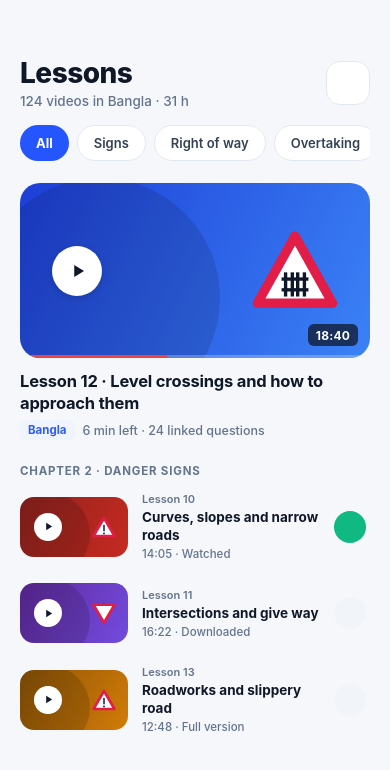
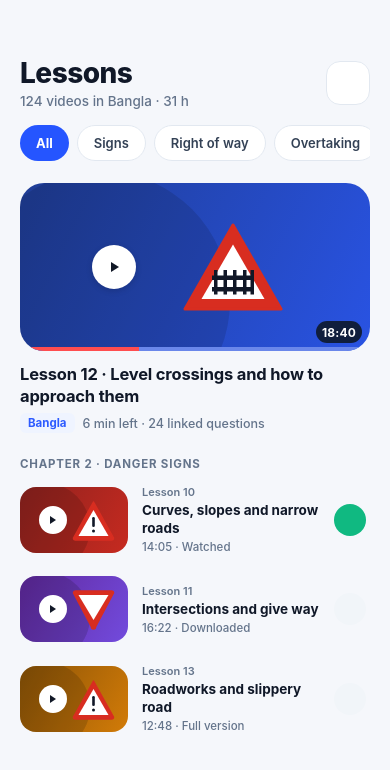
Before and after one commit to abdul-kader138/tmm-patente-app, a React Native app: screen /VideoLessons in a window 390 px wide. Shown: the top 770 px of the page. Built offline with nearby package versions, Linux system fonts and the light colour scheme; some icons are missing.

Commit message:
fix(learn): exact mathematical vector calibration for B2 featured video card and road signs

```diff
--- a/src/screens/learn/VideoLessonsScreen.tsx
+++ b/src/screens/learn/VideoLessonsScreen.tsx
@@ -11,7 +11,7 @@ import { useNavigation } from '@react-navigation/native';
 import { NativeStackNavigationProp } from '@react-navigation/native-stack';
 import { useSafeAreaInsets } from 'react-native-safe-area-context';
 import { LinearGradient } from 'expo-linear-gradient';
-import Svg, { Polygon, Line, Circle } from 'react-native-svg';
+import Svg, { Path, Polygon, Rect, Circle } from 'react-native-svg';
 import { Search, Check, Download, Lock } from 'lucide-react-native';
 
 import { RootStackParamList } from '../../navigation/types';
@@ -22,53 +22,69 @@ type NavigationProp = NativeStackNavigationProp<RootStackParamList>;
 
 // --- PURE VECTOR SVG ROAD SIGNS ---
 
-/** Railway Level Crossing Danger Sign */
-const LevelCrossingSign: React.FC<{ size?: number }> = ({ size = 64 }) => (
-  <Svg width={size} height={size} viewBox="0 0 64 64">
-    {/* Outer Red Danger Triangle */}
+/** Railway Level Crossing Danger Sign (passaggio a livello con barriere) */
+const LevelCrossingSign: React.FC<{ width?: number; height?: number }> = ({
+  width = 100,
+  height = 87.5,
+}) => (
+  <Svg width={width} height={height} viewBox="0 0 200 175">
+    {/* Outer Red Danger Triangle with rounded corners */}
     <Polygon
-      points="32,6 60,56 4,56"
-      fill="#FFFFFF"
-      stroke="#E11D48"
-      strokeWidth="7"
+      points="100,4 196,172 4,172"
+      fill="#D82D20"
+      stroke="#D82D20"
+      strokeWidth="6"
       strokeLinejoin="round"
+      strokeLinecap="round"
     />
-    {/* Railway Barrier / Fence Graphic */}
-    <Line x1="22" y1="38" x2="42" y2="38" stroke="#0F172A" strokeWidth="2.5" />
-    <Line x1="22" y1="46" x2="42" y2="46" stroke="#0F172A" strokeWidth="2.5" />
-    <Line x1="25" y1="33" x2="25" y2="51" stroke="#0F172A" strokeWidth="2.5" />
-    <Line x1="30" y1="33" x2="30" y2="51" stroke="#0F172A" strokeWidth="2.5" />
-    <Line x1="34" y1="33" x2="34" y2="51" stroke="#0F172A" strokeWidth="2.5" />
-    <Line x1="39" y1="33" x2="39" y2="51" stroke="#0F172A" strokeWidth="2.5" />
+    {/* Inner White Triangle */}
+    <Polygon points="100,43 163,152 37,152" fill="#FFFFFF" />
+    {/* Top horizontal fence rail */}
+    <Rect x={58} y={105} width={84} height={9} fill="#111827" />
+    {/* Bottom horizontal fence rail */}
+    <Rect x={58} y={128} width={84} height={9} fill="#111827" />
+    {/* 5 vertical fence pickets */}
+    <Rect x={62} y={94} width={7} height={49} fill="#111827" />
+    <Rect x={81} y={94} width={7} height={49} fill="#111827" />
+    <Rect x={100} y={94} width={7} height={49} fill="#111827" />
+    <Rect x={120} y={94} width={7} height={49} fill="#111827" />
+    <Rect x={135} y={94} width={7} height={49} fill="#111827" />
   </Svg>
 );
 
 /** General Danger Exclamation Sign (!) */
-const DangerSign: React.FC<{ size?: number }> = ({ size = 32 }) => (
-  <Svg width={size} height={size} viewBox="0 0 32 32">
-    <Polygon
-      points="16,4 30,28 2,28"
-      fill="#FFFFFF"
-      stroke="#E11D48"
-      strokeWidth="3.5"
+const DangerSign: React.FC<{ width?: number; height?: number }> = ({
+  width = 45,
+  height = 42,
+}) => (
+  <Svg width={width} height={height} viewBox="0 0 45 42">
+    <Path
+      d="M 22.5 3 L 42.5 39 A 2 2 0 0 1 40.5 41 L 4.5 41 A 2 2 0 0 1 2.5 39 Z"
+      fill="#D82D20"
+      stroke="#D82D20"
+      strokeWidth={1.5}
       strokeLinejoin="round"
     />
-    {/* Exclamation Mark */}
-    <Line x1="16" y1="14" x2="16" y2="21" stroke="#0F172A" strokeWidth="2" strokeLinecap="round" />
-    <Circle cx="16" cy="24.5" r="1.2" fill="#0F172A" />
+    <Polygon points="22.5,11 37.5,37 7.5,37" fill="#FFFFFF" />
+    <Rect x={21.2} y={18} width={2.6} height={10} rx={1.3} fill="#111827" />
+    <Circle cx={22.5} cy={32} r={1.5} fill="#111827" />
   </Svg>
 );
 
 /** Inverted Yield / Give Way Sign */
-const YieldSign: React.FC<{ size?: number }> = ({ size = 32 }) => (
-  <Svg width={size} height={size} viewBox="0 0 32 32">
-    <Polygon
-      points="2,5 30,5 16,29"
-      fill="#FFFFFF"
-      stroke="#E11D48"
-      strokeWidth="3.5"
+const YieldSign: React.FC<{ width?: number; height?: number }> = ({
+  width = 45,
+  height = 42,
+}) => (
+  <Svg width={width} height={height} viewBox="0 0 45 42">
+    <Path
+      d="M 4.5 3 L 40.5 3 A 2 2 0 0 1 42.5 5 L 24.5 39 A 2 2 0 0 1 20.5 39 L 2.5 5 A 2 2 0 0 1 4.5 3 Z"
+      fill="#D82D20"
+      stroke="#D82D20"
+      strokeWidth={1.5}
       strokeLinejoin="round"
     />
+    <Polygon points="22.5,32 37.5,7 7.5,7" fill="#FFFFFF" />
   </Svg>
 );
 
@@ -228,7 +244,7 @@ export const VideoLessonsScreen: React.FC = () => {
           >
             {/* Thumbnail Banner */}
             <LinearGradient
-              colors={['#1D3ED6', '#3B82F6']}
+              colors={['#1F3D95', '#2953E3']}
               start={{ x: 0, y: 0 }}
               end={{ x: 1, y: 1 }}
               style={styles.featuredThumbnail}
@@ -238,14 +254,14 @@ export const VideoLessonsScreen: React.FC = () => {
 
               {/* White Play Button Overlay */}
               <View style={styles.heroPlayButton}>
-                <Svg width={18} height={18} viewBox="0 0 24 24" style={{ marginLeft: 2 }}>
-                  <Polygon points="7,4 20,12 7,20" fill="#0F172A" />
+                <Svg width={10} height={12} viewBox="0 0 10 12" style={{ marginLeft: 2 }}>
+                  <Polygon points="1,1 9,6 1,11" fill="#111827" />
                 </Svg>
               </View>
 
               {/* Road Sign Graphic on Right */}
               <View style={styles.heroSignContainer}>
-                <LevelCrossingSign size={86} />
+                <LevelCrossingSign width={100} height={87.5} />
               </View>
 
               {/* Duration Badge */}
@@ -255,7 +271,7 @@ export const VideoLessonsScreen: React.FC = () => {
 
               {/* Progress Bar along bottom edge */}
               <View style={styles.progressBarTrack}>
-                <View style={[styles.progressBarFill, { width: '42%' }]} />
+                <View style={[styles.progressBarFill, { width: '34%' }]} />
               </View>
             </LinearGradient>
 
@@ -337,17 +353,17 @@ export const VideoLessonsScreen: React.FC = () => {
 
                   {/* Play circle */}
                   <View style={styles.itemPlayCircle}>
-                    <Svg width={11} height={11} viewBox="0 0 24 24" style={{ marginLeft: 1.5 }}>
-                      <Polygon points="7,4 20,12 7,20" fill="#0F172A" />
+                    <Svg width={8} height={10} viewBox="0 0 8 10" style={{ marginLeft: 1.5 }}>
+                      <Polygon points="1,1 7,5 1,9" fill="#111827" />
                     </Svg>
                   </View>
 
                   {/* Sign icon */}
                   <View style={styles.itemSignContainer}>
                     {item.signType === 'yield' ? (
-                      <YieldSign size={24} />
+                      <YieldSign width={45} height={42} />
                     ) : (
-                      <DangerSign size={24} />
+                      <DangerSign width={45} height={42} />
                     )}
                   </View>
                 </LinearGradient>
@@ -502,27 +518,28 @@ const styles = StyleSheet.create({
   },
   featuredThumbnail: {
     width: '100%',
-    height: 175,
-    borderRadius: 20,
+    height: 168,
+    borderRadius: 24,
     overflow: 'hidden',
     position: 'relative',
-    justifyContent: 'center',
   },
   decorativeCurve: {
     position: 'absolute',
-    left: -40,
-    bottom: -60,
-    width: 240,
-    height: 240,
-    borderRadius: 120,
+    left: -50,
+    bottom: -80,
+    width: 260,
+    height: 260,
+    borderRadius: 130,
     backgroundColor: 'rgba(0, 0, 0, 0.12)',
   },
   heroPlayButton: {
     position: 'absolute',
-    left: 32,
-    width: 50,
-    height: 50,
-    borderRadius: 25,
+    left: 72,
+    top: '50%',
+    marginTop: -22,
+    width: 44,
+    height: 44,
+    borderRadius: 22,
     backgroundColor: '#FFFFFF',
     alignItems: 'center',
     justifyContent: 'center',
@@ -534,18 +551,23 @@ const styles = StyleSheet.create({
   },
   heroSignContainer: {
     position: 'absolute',
-    right: 32,
+    right: 87.5,
+    top: 40,
+    width: 100,
+    height: 87.5,
     alignItems: 'center',
     justifyContent: 'center',
   },
   durationBadge: {
     position: 'absolute',
-    bottom: 12,
-    right: 12,
-    backgroundColor: 'rgba(15, 23, 42, 0.75)',
-    paddingHorizontal: 8,
-    paddingVertical: 3.5,
-    borderRadius: 6,
+    bottom: 8,
+    right: 8,
+    width: 46,
+    height: 22,
+    borderRadius: 11,
+    backgroundColor: '#101E3C',
+    alignItems: 'center',
+    justifyContent: 'center',
   },
   durationText: {
     color: '#FFFFFF',
@@ -558,12 +580,12 @@ const styles = StyleSheet.create({
     bottom: 0,
     left: 0,
     right: 0,
-    height: 3,
-    backgroundColor: 'rgba(255, 255, 255, 0.25)',
+    height: 4,
+    backgroundColor: '#6A87EA',
   },
   progressBarFill: {
-    height: 3,
-    backgroundColor: '#EF4444',
+    height: 4,
+    backgroundColor: '#FF4D4F',
   },
   featuredMeta: {
     marginTop: 12,
@@ -609,24 +631,26 @@ const styles = StyleSheet.create({
   },
   itemThumbnail: {
     width: 108,
-    height: 60,
-    borderRadius: 14,
+    height: 66,
+    borderRadius: 16,
     overflow: 'hidden',
     position: 'relative',
     justifyContent: 'center',
   },
   itemThumbnailCurve: {
     position: 'absolute',
-    left: -15,
+    left: -20,
     bottom: -20,
-    width: 85,
-    height: 85,
-    borderRadius: 42.5,
+    width: 90,
+    height: 90,
+    borderRadius: 45,
     backgroundColor: 'rgba(0, 0, 0, 0.15)',
   },
   itemPlayCircle: {
     position: 'absolute',
-    left: 14,
+    left: 18.5,
+    top: '50%',
+    marginTop: -14,
     width: 28,
     height: 28,
     borderRadius: 14,
@@ -637,6 +661,10 @@ const styles = StyleSheet.create({
   itemSignContainer: {
     position: 'absolute',
     right: 12,
+    top: '50%',
+    marginTop: -21,
+    width: 45,
+    height: 42,
     alignItems: 'center',
     justifyContent: 'center',
   },
```
